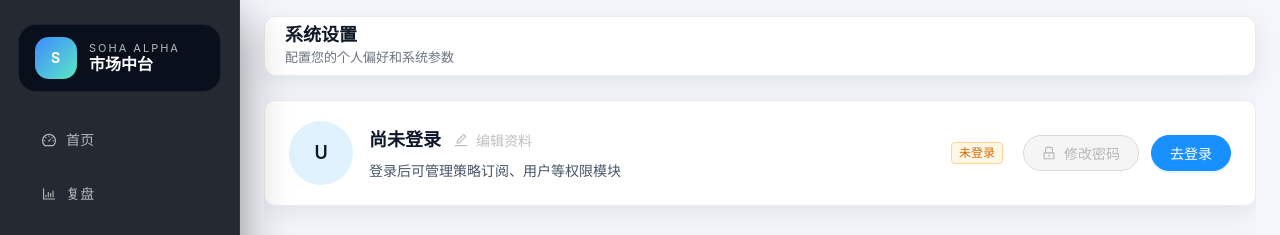
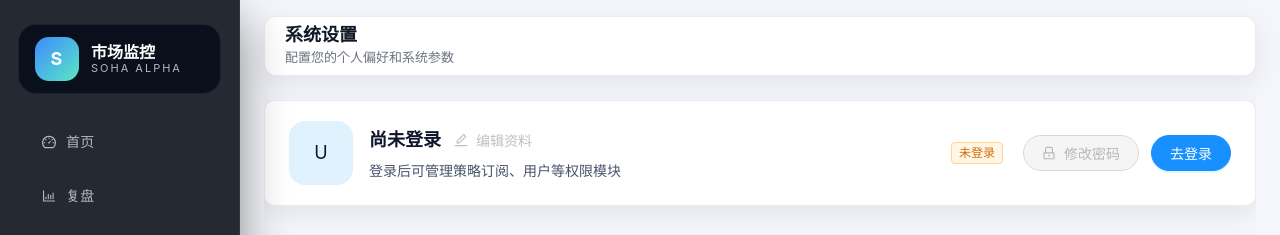
Before and after one commit to Mostilv/stock_middle_platform_web, a React (Vite) app: page /settings in a window 1280 px wide. Shown: the top 235 px of the page. Built offline with nearby package versions, Linux system fonts and the light colour scheme; no server answers.

Commit message:
feat: 更新用户资料相关字段，重构用户管理和设置页面，优化头像和用户名展示

```diff
--- a/src/api/mock.ts
+++ b/src/api/mock.ts
@@ -591,8 +591,12 @@ const routes: Record<string, MockHandler> = {
     const body = readRequestBody(config);
     accountProfileMock = {
       ...accountProfileMock,
+      username: body?.username ?? accountProfileMock.username,
       display_name:
-        body?.display_name ?? body?.displayName ?? accountProfileMock.display_name,
+        body?.display_name ??
+        body?.displayName ??
+        body?.username ??
+        accountProfileMock.display_name,
       avatar_url:
         body?.avatar_url ?? body?.avatarUrl ?? accountProfileMock.avatar_url,
       email: body?.email ?? accountProfileMock.email,
--- a/src/components/Layout/Layout.styles.ts
+++ b/src/components/Layout/Layout.styles.ts
@@ -122,25 +122,46 @@ export const LogoContainer = styled.div<{ $collapsed: boolean }>`
   overflow: hidden;
 
   .logo-mark {
-    width: 42px;
-    height: 42px;
+    width: 44px;
+    height: 44px;
     border-radius: 14px;
     background: linear-gradient(135deg, #3d8bff, #5be7c4);
     display: grid;
     place-items: center;
     font-weight: 700;
     letter-spacing: 1px;
+    overflow: hidden;
+
+    .logo-initial {
+      font-size: 18px;
+      font-weight: 700;
+      letter-spacing: 1px;
+      color: #fff;
+    }
+
+    .ant-avatar {
+      width: 44px;
+      height: 44px;
+      border-radius: 14px;
+    }
+  }
+
+  .logo-content {
+    display: flex;
+    flex: 1;
+    flex-direction: column;
+    gap: 4px;
+    opacity: ${({ $collapsed }) => ($collapsed ? 0 : 1)};
+    transform: translateX(${({ $collapsed }) => ($collapsed ? '-8px' : '0')});
+    transition:
+      opacity 0.3s ease,
+      transform 0.3s ease;
   }
 
   .logo-text {
     display: flex;
     flex-direction: column;
     line-height: 1.2;
-    opacity: ${({ $collapsed }) => ($collapsed ? 0 : 1)};
-    transform: translateX(${({ $collapsed }) => ($collapsed ? '-8px' : '0')});
-    transition:
-      opacity 0.3s ease,
-      transform 0.3s ease;
   }
 
   .logo-subtitle {
@@ -153,6 +174,28 @@ export const LogoContainer = styled.div<{ $collapsed: boolean }>`
   .logo-title {
     font-size: 16px;
     font-weight: 600;
+  }
+
+  .user-info {
+    display: flex;
+    align-items: center;
+    gap: 10px;
+  }
+
+  .user-meta {
+    display: flex;
+    flex-direction: column;
+    line-height: 1.2;
+  }
+
+  .user-name {
+    font-size: 15px;
+    font-weight: 600;
+  }
+
+  .user-role {
+    font-size: 12px;
+    color: rgba(255, 255, 255, 0.7);
   }
 `;
 
--- a/src/components/Layout/Layout.tsx
+++ b/src/components/Layout/Layout.tsx
@@ -1,5 +1,5 @@
 import React, { useState, useCallback } from 'react';
-import { Menu } from 'antd';
+import { Avatar, Menu } from 'antd';
 import {
   LeftOutlined,
   RightOutlined,
@@ -18,11 +18,17 @@ import {
   HeaderButton,
   ContentContainer,
 } from './Layout.styles';
+import { useAuth } from '../../contexts/useAuth';
 
 const LayoutComponent: React.FC = React.memo(() => {
   const [collapsed, setCollapsed] = useState(false);
   const navigate = useNavigate();
   const location = useLocation();
+  const { isAuthenticated, user } = useAuth();
+  const accountInitial =
+    user?.username?.charAt(0).toUpperCase() ||
+    user?.displayName?.charAt(0).toUpperCase() ||
+    'U';
 
   const menuItems = [
     {
@@ -90,10 +96,33 @@ const LayoutComponent: React.FC = React.memo(() => {
         collapsedWidth={0}
       >
         <LogoContainer $collapsed={collapsed}>
-          <div className='logo-mark'>S</div>
-          <div className='logo-text'>
-            <span className='logo-subtitle'>SOHA ALPHA</span>
-            <span className='logo-title'>市场中台</span>
+          <div className='logo-mark'>
+            {isAuthenticated ? (
+              <Avatar size={44} src={user?.avatarUrl || undefined}>
+                {accountInitial}
+              </Avatar>
+            ) : (
+              <span className='logo-initial'>S</span>
+            )}
+          </div>
+          <div className='logo-content'>
+            {isAuthenticated ? (
+              <div className='user-info'>
+                <div className='user-meta'>
+                  <span className='user-name'>
+                    {user?.username || '我的账户'}
+                  </span>
+                  <span className='user-role'>
+                    {user?.role ? `角色：${user.role}` : '策略管理员'}
+                  </span>
+                </div>
+              </div>
+            ) : (
+              <div className='logo-text'>
+                <span className='logo-title'>市场监控</span>
+                <span className='logo-subtitle'>SOHA ALPHA</span>
+              </div>
+            )}
           </div>
         </LogoContainer>
         <div className='menu-scroll'>
--- a/src/pages/Settings/Settings.tsx
+++ b/src/pages/Settings/Settings.tsx
@@ -75,7 +75,7 @@ interface NotificationTemplate {
 }
 
 interface ProfileFormValues {
-  displayName: string;
+  username: string;
   avatarUrl?: string;
 }
 
@@ -130,7 +130,7 @@ const Settings: React.FC = () => {
 
   useEffect(() => {
     profileForm.setFieldsValue({
-      displayName: user?.displayName || user?.username || '',
+      username: user?.username || '',
       avatarUrl: user?.avatarUrl || '',
     });
     setAvatarPreview(user?.avatarUrl || '');
@@ -142,18 +142,20 @@ const Settings: React.FC = () => {
     fetchAccountProfile()
       .then(profile => {
         if (!mounted) return;
+        const usernameValue = profile.username || user?.username || '';
         const displayName =
           profile.display_name ||
           (profile as any).displayName ||
-          profile.username;
+          usernameValue;
         const avatarUrl =
           profile.avatar_url || (profile as any).avatarUrl || '';
         profileForm.setFieldsValue({
-          displayName,
+          username: usernameValue,
           avatarUrl,
         });
         setAvatarPreview(avatarUrl);
         updateUser({
+          username: usernameValue,
           email: profile.email ?? user?.email,
           displayName,
           avatarUrl,
@@ -401,26 +403,28 @@ const Settings: React.FC = () => {
     }
     setProfileLoading(true);
     try {
-      const displayName = values.displayName?.trim() || user?.username || '';
+      const username = values.username?.trim() || user?.username || '';
       const avatarUrl = values.avatarUrl?.trim() || '';
       const response = await updateAccountProfile({
-        displayName,
+        username,
         avatarUrl,
       });
+      const resolvedUsername = response.username || username;
       const resolvedName =
         response.display_name ||
         (response as any).displayName ||
-        displayName;
+        resolvedUsername;
       const resolvedAvatar =
         response.avatar_url || (response as any).avatarUrl || avatarUrl;
       updateUser({
+        username: resolvedUsername,
         displayName: resolvedName,
         avatarUrl: resolvedAvatar,
         email: response.email ?? user?.email,
       });
       setAvatarPreview(resolvedAvatar);
       profileForm.setFieldsValue({
-        displayName: resolvedName,
+        username: resolvedUsername,
         avatarUrl: resolvedAvatar,
       });
       message.success('账户信息已更新');
@@ -471,12 +475,14 @@ const Settings: React.FC = () => {
   };
 
   const accountInitial =
-    (user?.displayName || user?.username || 'U').charAt(0).toUpperCase();
+    user?.username?.charAt(0).toUpperCase() ||
+    user?.displayName?.charAt(0).toUpperCase() ||
+    'U';
   const accountName = isAuthenticated
-    ? user?.displayName || user?.username || '我的账户'
+    ? user?.username || '我的账户'
     : '尚未登录';
-  const accountSubtitle = isAuthenticated
-    ? `用户名：${user?.username || '--'}`
+  const accountRoleText = isAuthenticated
+    ? `角色：${user?.role ?? '策略管理员'}`
     : '登录后可管理策略订阅、用户等权限模块';
 
   const toggleProfileSection = () => {
@@ -519,9 +525,9 @@ const Settings: React.FC = () => {
             size={64}
             src={user?.avatarUrl || undefined}
             style={{
-                background: '#e0f2fe',
+              borderRadius: 16,
+              backgroundColor: '#e0f2fe',
               color: '#0f172a',
-                fontWeight: 600,
             }}
           >
             {accountInitial}
@@ -546,12 +552,7 @@ const Settings: React.FC = () => {
                   编辑资料
                 </Button>
               </div>
-              <p>{accountSubtitle}</p>
-              {isAuthenticated && (
-                <Text style={{ color: '#4b5563', display: 'block' }}>
-                  角色：{user?.role ?? '策略管理员'}
-                </Text>
-              )}
+            <p>{accountRoleText}</p>
             </div>
           </AccountInfo>
           <AccountActions>
@@ -604,7 +605,7 @@ const Settings: React.FC = () => {
                   layout='vertical'
                   onFinish={handleProfileSubmit}
                   initialValues={{
-                    displayName: user?.displayName || user?.username || '',
+                    username: user?.username || '',
                     avatarUrl: user?.avatarUrl || '',
                   }}
                   disabled={!isAuthenticated}
@@ -633,7 +634,10 @@ const Settings: React.FC = () => {
                           <Avatar
                             size={96}
                             src={avatarPreview}
-                              style={{ marginBottom: 12 }}
+                            style={{
+                              marginBottom: 12,
+                              borderRadius: 18,
+                            }}
                           />
                           ) : (
                             <CameraOutlined
@@ -648,14 +652,14 @@ const Settings: React.FC = () => {
                     </Col>
                     <Col span={16}>
                       <Form.Item
-                        label='账户名称'
-                        name='displayName'
+                        label='用户名'
+                        name='username'
                         rules={[
                           { required: true, message: '请输入账户名称' },
                           { max: 32, message: '账户名称最多32个字符' },
                         ]}
                       >
-                        <Input placeholder='请输入用于展示的名称' />
+                        <Input placeholder='请输入用户名' />
                       </Form.Item>
                       <Form.Item style={{ marginBottom: 0 }}>
                         <Space>
@@ -663,8 +667,7 @@ const Settings: React.FC = () => {
                             onClick={() => {
                               profileForm.resetFields();
                               profileForm.setFieldsValue({
-                                displayName:
-                                  user?.displayName || user?.username || '',
+                                username: user?.username || '',
                                 avatarUrl: user?.avatarUrl || '',
                               });
                               setAvatarPreview(user?.avatarUrl || '');
--- a/src/pages/Settings/services/settings.api.ts
+++ b/src/pages/Settings/services/settings.api.ts
@@ -29,7 +29,7 @@ export interface AccountProfileResponse {
 }
 
 export interface AccountProfilePayload {
-  displayName: string;
+  username: string;
   avatarUrl?: string;
 }
 
@@ -60,7 +60,8 @@ export async function updateAccountProfile(
   payload: AccountProfilePayload,
 ): Promise<AccountProfileResponse> {
   const body = {
-    display_name: payload.displayName,
+    username: payload.username,
+    display_name: payload.username,
     avatar_url: payload.avatarUrl,
   };
   const { data } = await apiClient.put<
```
Also changed, not shown: src/pages/UserManagement/UserManagement.tsx (+21 -21 lines). Lines whose indentation alone changed are shown as unchanged.
